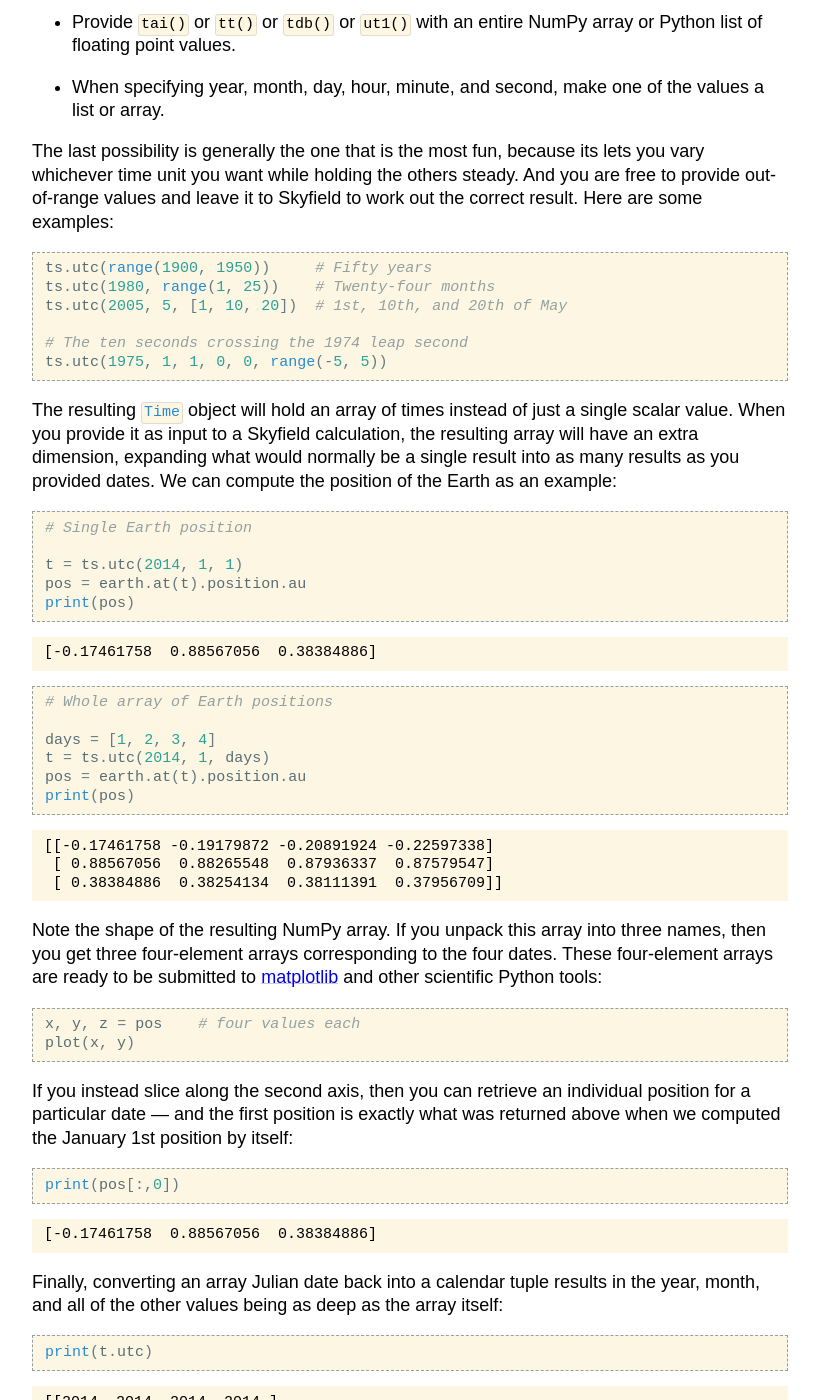
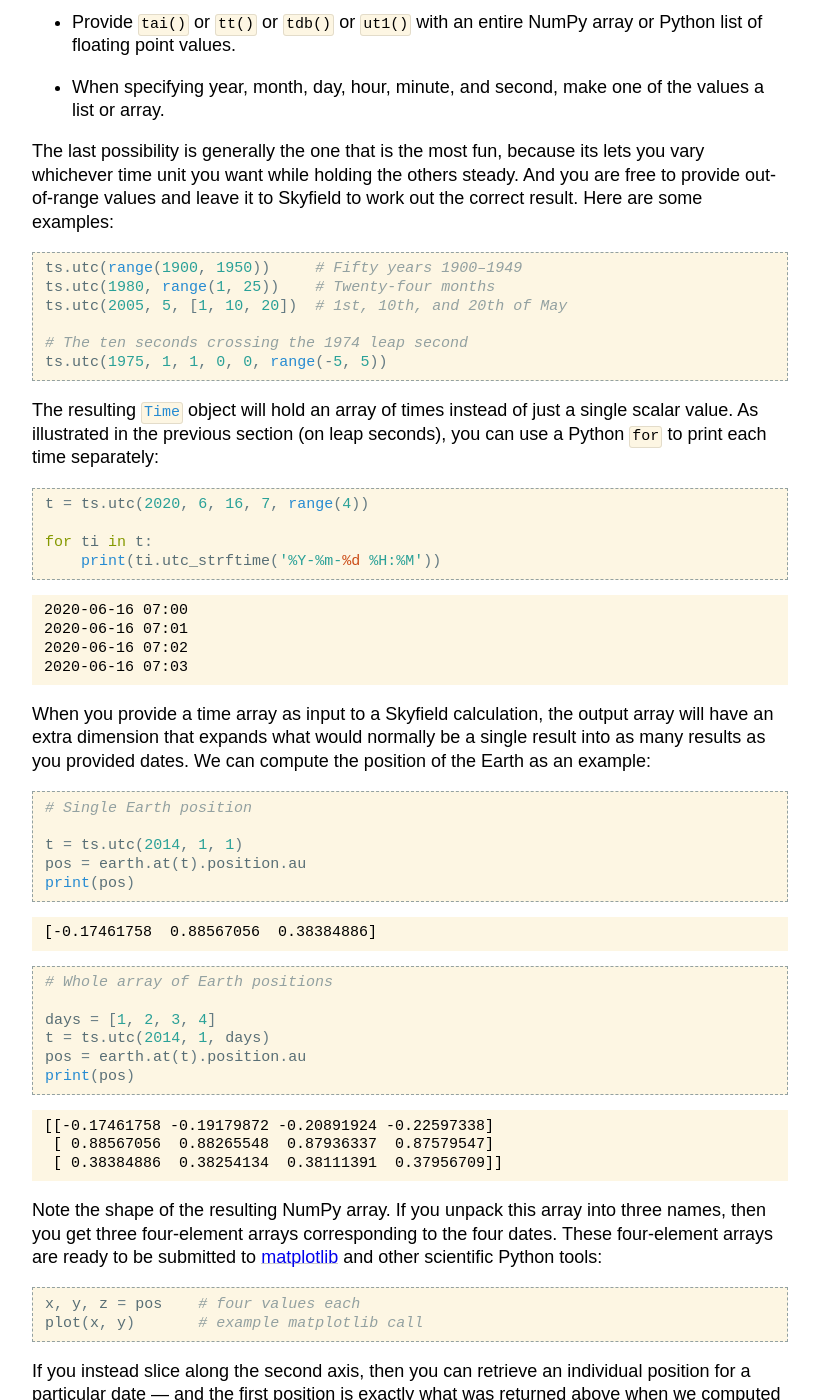
Before and after one commit to skyfielders/python-skyfield, a Sphinx documentation site: the page built from skyfield/documentation/time.rst, in a window 1280 px wide and 1400 px high, scrolled down 5914 px. Shown: the whole window, without its empty margins (230-1049 px from the left). Built offline with Sphinx 7.4.7, drawn with Linux system fonts in a browser that asks for light colours; some web fonts are replaced; pages that are not in the unit, such as notebooks, are missing from menus; some of the changed text lies outside the part shown.

Commit message:
Add time array “for” loops in Date arrays section
For #390.  There is a single `for` loop illustrated in the previous
section, but users not concerned with leap seconds might easily skip
that whole topic; so let’s also include some `for` loops in the section
on date arrays, where they certainly belong.

```diff
--- a/skyfield/documentation/time.rst
+++ b/skyfield/documentation/time.rst
@@ -393,7 +393,7 @@ And you are free to provide out-of-range values
 and leave it to Skyfield to work out the correct result.
 Here are some examples::
 
-    ts.utc(range(1900, 1950))     # Fifty years
+    ts.utc(range(1900, 1950))     # Fifty years 1900–1949
     ts.utc(1980, range(1, 25))    # Twenty-four months
     ts.utc(2005, 5, [1, 10, 20])  # 1st, 10th, and 20th of May
 
@@ -402,9 +402,26 @@ Here are some examples::
 
 The resulting :class:`Time` object will hold an array of times
 instead of just a single scalar value.
-When you provide it as input to a Skyfield calculation,
-the resulting array will have an extra dimension,
-expanding what would normally be a single result
+As illustrated in the previous section (on leap seconds),
+you can use a Python ``for`` to print each time separately:
+
+.. testcode::
+
+    t = ts.utc(2020, 6, 16, 7, range(4))
+
+    for ti in t:
+        print(ti.utc_strftime('%Y-%m-%d %H:%M'))
+
+.. testoutput::
+
+    2020-06-16 07:00
+    2020-06-16 07:01
+    2020-06-16 07:02
+    2020-06-16 07:03
+
+When you provide a time array as input to a Skyfield calculation,
+the output array will have an extra dimension
+that expands what would normally be a single result
 into as many results as you provided dates.
 We can compute the position of the Earth as an example:
 
@@ -440,10 +457,16 @@ If you unpack this array into three names,
 then you get three four-element arrays
 corresponding to the four dates.
 These four-element arrays are ready to be submitted to `matplotlib`_
-and other scientific Python tools::
+and other scientific Python tools:
+
+.. testsetup::
+
+    def plot(*args): pass
+
+.. testcode::
 
     x, y, z = pos    # four values each
-    plot(x, y)
+    plot(x, y)       # example matplotlib call
 
 If you instead slice along the second axis,
 then you can retrieve an individual position for a particular date —
@@ -457,6 +480,22 @@ when we computed the January 1st position by itself:
 .. testoutput::
 
     [-0.17461758  0.88567056  0.38384886]
+
+You can combine a Python ``for`` loop with Python’s ``zip()`` builtin
+to print each time alongside its coordinates.
+
+.. testcode::
+
+    for ti, xi, yi, zi in zip(t, x, y, z):
+        print(ti.utc_strftime('%Y-%m-%d'),
+              ' x = %.2f y = %.2f z = %.2f' % (xi, yi, zi))
+
+.. testoutput::
+
+    2014-01-01  x = -0.17 y = 0.89 z = 0.38
+    2014-01-02  x = -0.19 y = 0.88 z = 0.38
+    2014-01-03  x = -0.21 y = 0.88 z = 0.38
+    2014-01-04  x = -0.23 y = 0.88 z = 0.38
 
 Finally, converting an array Julian date back into a calendar tuple
 results in the year, month, and all of the other values
```
